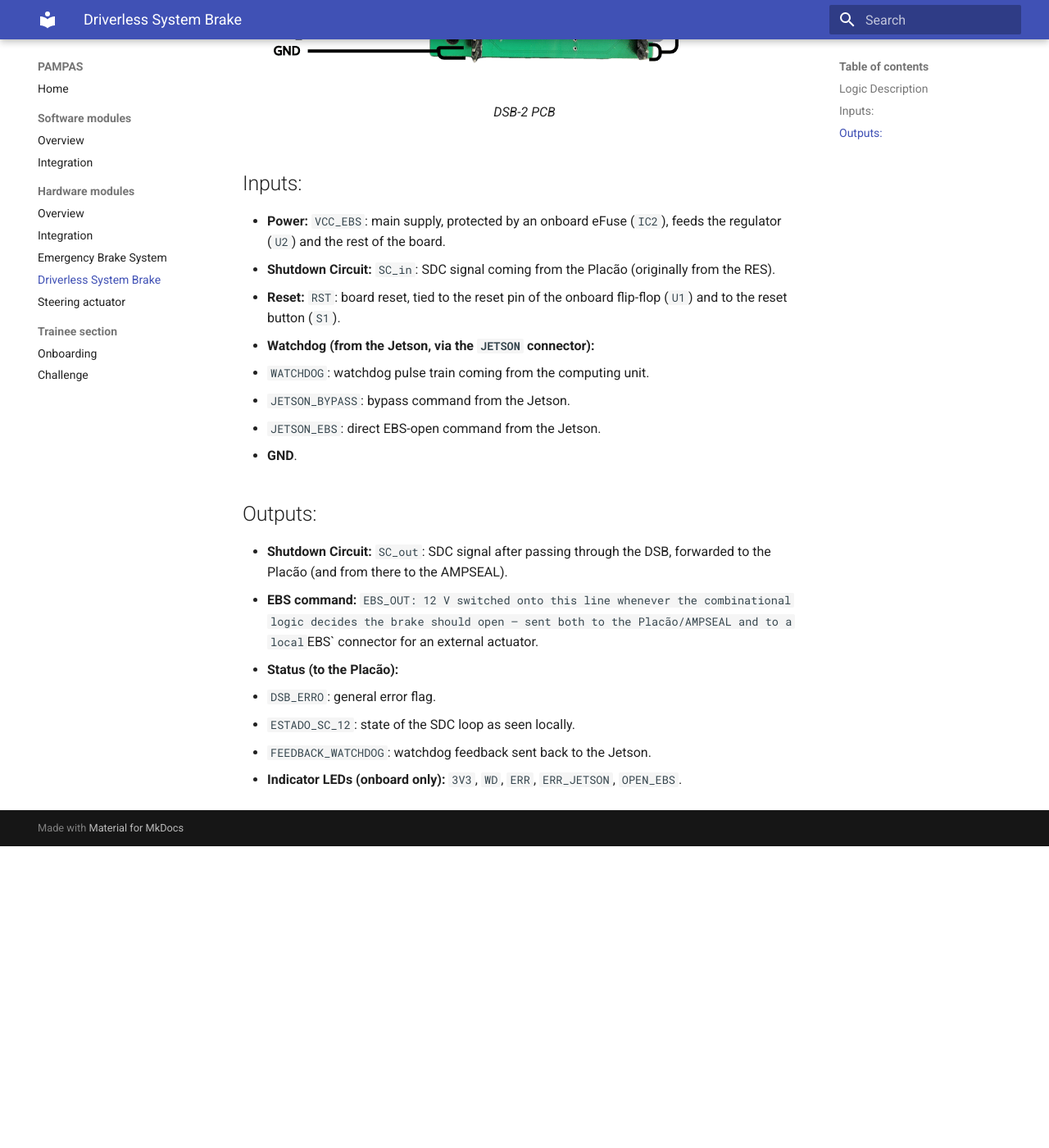
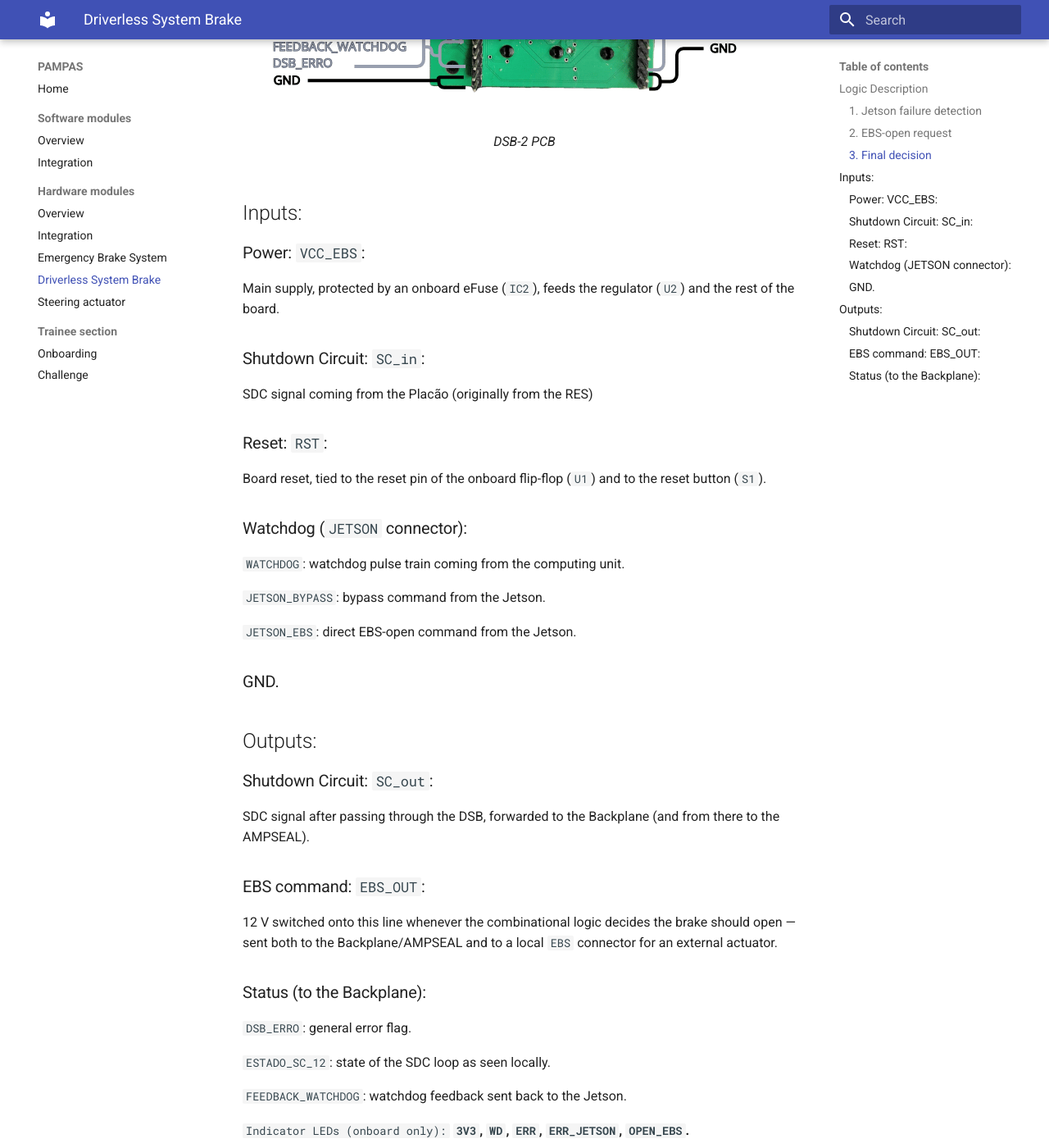
Before and after one commit to amperaufsc/pampas, an MkDocs documentation site: the page built from docs/hardware/driverless-system-brake.md, in a window 1280 px wide and 1400 px high, scrolled down 2441 px. Shown: the whole window at 82% size. Built offline with MkDocs 1.6.1 and Material for MkDocs 9.7.7, drawn with Linux system fonts in a browser that asks for light colours; the version menu is left out; before the commit the page ends 3473 px from its top, so only the background shows below that; some of the changed text lies outside the part shown.

Commit message:
build: textual corrections

```diff
--- a/docs/hardware/driverless-system-brake.md
+++ b/docs/hardware/driverless-system-brake.md
@@ -1,12 +1,12 @@
 # DSB:
 
-The DSB is the board that decides, independently of the Jetson, when the autonomous brake should be triggered. It receives watchdog and error signals from the onboard computer, combines them with the state of the Shutdown Circuit, and uses that logic to drive two relays: one that opens the SDC itself, and another that energizes the EBS output. The DSB board plugs into the Placão through two headers — J1 (8 pins) and J5 (6 pins) — and exposes three local Micro-Fit connectors (`JETSON`, `EBS`, `SC`) plus a 4-pin test header (`J4`) mirroring the Jetson signals.
+The DSB is the board that decides, independently of the Jetson, when the brake should be triggered. It receives watchdog and error signals from the computing unit, combines them with the state of the Shutdown Circuit, and uses that logic to drive two relays: one that opens the SDC itself, and another that energizes the EBS output. The DSB board plugs into the Backplane through two headers — J1 and J5 — and exposes three local Micro-Fit connectors (`JETSON`, `EBS`, `SC`) plus a 4-pin test header (`J4`) mirroring the Jetson signals.
 
 ## Logic Description
 
 The EBS-open decision is built from three OR/AND stages, each feeding the next:
 
-**1. Jetson failure detection**
+### 1. Jetson failure detection
 
 `NOT_ERRO_JETSON = WATCHDOG OR JETSON_BYPASS`
 
@@ -20,13 +20,13 @@
 
 `ERRO_JETSON` only goes high (error condition) if the watchdog stops pulsing **and** bypass is not enabled. This is the fail-safe default state — if nothing is connected or the Jetson hangs, the circuit assumes an error.
 
-**2. EBS-open request**
+### 2. EBS-open request
 
 `ABRIR_EBS = JETSON_EBS OR ESTADO_SC`
 
 Combines an explicit request from the Jetson (`JETSON_EBS`) with the Shutdown Circuit state (`ESTADO_SC`) — the EBS opens if the Jetson asks directly, or if the SDC state calls for it.
 
-**3. Final decision**
+### 3. Final decision
 
 `EBS = ERRO_JETSON OR ABRIR_EBS`
 
@@ -52,21 +52,37 @@
 
 ## Inputs:
 
-- **Power:** `VCC_EBS`: main supply, protected by an onboard eFuse (`IC2`), feeds the regulator (`U2`) and the rest of the board.
-- **Shutdown Circuit:** `SC_in`: SDC signal coming from the Placão (originally from the RES).
-- **Reset:** `RST`: board reset, tied to the reset pin of the onboard flip-flop (`U1`) and to the reset button (`S1`).
-- **Watchdog (from the Jetson, via the `JETSON` connector):**
-  - `WATCHDOG`: watchdog pulse train coming from the computing unit.
-  - `JETSON_BYPASS`: bypass command from the Jetson.
-  - `JETSON_EBS`: direct EBS-open command from the Jetson.
-- **GND**.
+### Power: `VCC_EBS`:
+Main supply, protected by an onboard eFuse (`IC2`), feeds the regulator (`U2`) and the rest of the board.
+
+### Shutdown Circuit: `SC_in`:
+ SDC signal coming from the Placão (originally from the RES)
+
+### Reset: `RST`:
+ Board reset, tied to the reset pin of the onboard flip-flop (`U1`) and to the reset button (`S1`).
+
+### Watchdog (`JETSON` connector):
+  `WATCHDOG`: watchdog pulse train coming from the computing unit.
+
+  `JETSON_BYPASS`: bypass command from the Jetson.
+
+  `JETSON_EBS`: direct EBS-open command from the Jetson.
+
+### GND.
 
 ## Outputs:
 
-- **Shutdown Circuit:** `SC_out`: SDC signal after passing through the DSB, forwarded to the Placão (and from there to the AMPSEAL).
-- **EBS command:** `EBS_OUT: 12 V switched onto this line whenever the combinational logic decides the brake should open — sent both to the Placão/AMPSEAL and to a local `EBS` connector for an external actuator.
-- **Status (to the Placão):**
-  - `DSB_ERRO`: general error flag.
-  - `ESTADO_SC_12`: state of the SDC loop as seen locally.
-  - `FEEDBACK_WATCHDOG`: watchdog feedback sent back to the Jetson.
-- **Indicator LEDs (onboard only):** `3V3`, `WD`, `ERR`, `ERR_JETSON`, `OPEN_EBS`.
+### Shutdown Circuit: `SC_out`:
+SDC signal after passing through the DSB, forwarded to the Backplane (and from there to the AMPSEAL).
+
+### EBS command: `EBS_OUT`:
+12 V switched onto this line whenever the combinational logic decides the brake should open — sent both to the Backplane/AMPSEAL and to a local `EBS` connector for an external actuator.
+
+### Status (to the Backplane):
+`DSB_ERRO`: general error flag.
+
+`ESTADO_SC_12`: state of the SDC loop as seen locally.
+
+`FEEDBACK_WATCHDOG`: watchdog feedback sent back to the Jetson.
+
+`Indicator LEDs (onboard only):` **`3V3`, `WD`, `ERR`, `ERR_JETSON`, `OPEN_EBS`.**
```
